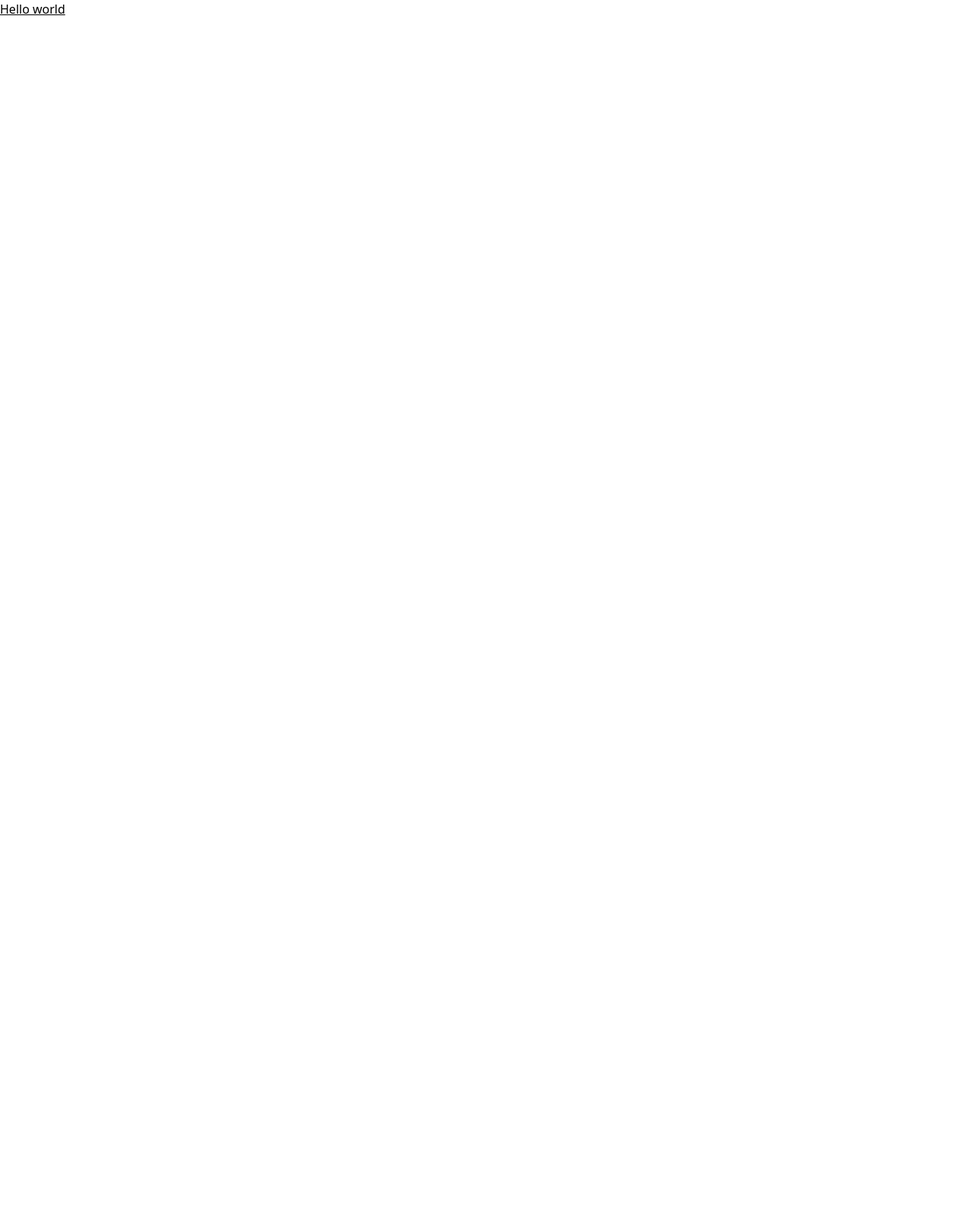
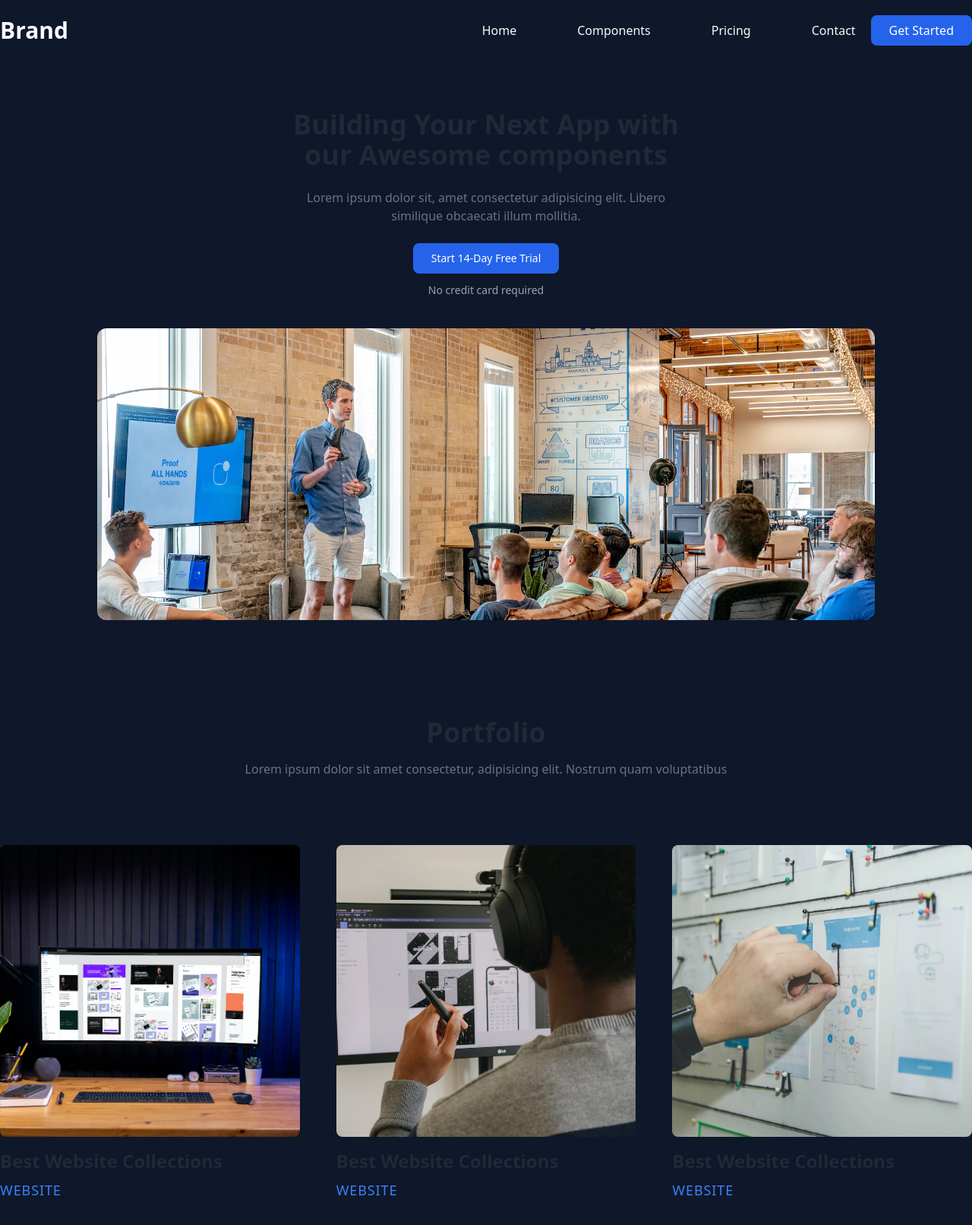
Before and after one commit to mubinanusratullayeva/Brand-tailwindcss, a website: page index.html in a window 1280 px wide. Shown: the whole page at 76% size. Before the commit the page ends 800 px from the top, so only its background shows below. Drawn offline with Linux system fonts and the light colour scheme.

Commit message:
Building Your Next App with our Awesome components/and/Portfolio

```diff
--- a/index.html
+++ b/index.html
@@ -7,7 +7,70 @@
     <title>Document</title>
     <link rel="stylesheet" href="./dist/output.css">
 </head>
-<body>
-        <h1 class="underline">Hello world</h1>
+<body class="bg-slate-900 md:px-0 px-7">
+         <header>
+            <nav class="md:py-0 py-7">
+                <div class="container relative flex justify-between items-center">
+                     <a class="font-bold text-3xl text-slate-50" href="#">Brand</a>
+                     <div class="flex-col md:flex-row absolute top-20 md:static md:flex justify-between items-center">
+                        <ul class="menu md:flex capitalize">
+                            <li class="pb-5 md:py-7">
+                                <a href="#" class="text-slate-50  hover:text-blue-600">Home</a>
+                            </li>
+                            <li class="pb-5 md:py-7">
+                                <a href="#" class="text-slate-50  hover:text-blue-600">components</a>
+                            </li>
+                            <li class="pb-5 md:py-7">
+                                <a href="#" class="text-slate-50  hover:text-blue-600">Pricing</a>
+                            </li>
+                            <li class="pb-5 md:py-7">
+                                <a href="#" class="text-slate-50  hover:text-blue-600">contact</a>
+                            </li>
+                        </ul>
+                        <a class="btn md:ml-5 ml-0" href="#">get started</a>
+                     </div>
+                     <div class="group flex md:hidden flex-col space-y-1">
+                        <span class="bg-white w-6 h-1 rounded-sm group-hover:rotate-45 duration-75"></span>
+                        <span class="bg-white w-6 h-1 rounded-sm group-hover:-rotate-45 group-hover:-translate-y-2"></span>
+                     </div>
+                </div>
+            </nav>
+            <div class="container md:pt-0 pt-60 flex flex-col justify-center items-center space-y-10">
+              <div class="mx-auto max-w-lg pt-16 flex flex-col justify-center items-center">
+                <h1 class="text-3xl font-bold text-gray-800 dark:text-white lg:text-4xl text-center">
+                    Building Your Next App with our Awesome components
+                </h1>
+                <p class="mt-6 text-gray-500 dark:text-gray-300 text-center">
+                    Lorem ipsum dolor sit, amet consectetur adipisicing elit. Libero similique obcaecati illum mollitia.
+                </p>
+                <button href="#" class="mt-6 rounded-lg bg-blue-600 px-6 py-2.5 text-center text-sm font-medium capitalize leading-5 text-white hover:bg-blue-500 focus:outline-none lg:mx-0 lg:w-auto">Start 14-Day Free Trial</button>
+                <p class="mt-3 text-sm text-gray-400">No credit card required</p>
+              </div>
+              <img class="h-96 w-full rounded-xl object-cover lg:w-4/5" src="./img/proof.webp" alt="proof">
+            </div>
+         </header>
+         <main class="container">
+            <section class="pt-32 pb-12">
+                <h2 class="text-center text-3xl font-semibold capitalize text-gray-800 dark:text-white lg:text-4xl">portfolio</h2>
+                <p class="mt-4 text-center text-gray-500 dark:text-gray-300">Lorem ipsum dolor sit amet consectetur, adipisicing elit. Nostrum quam voluptatibus</p>
+                <div class="mt-7 grid grid-cols-1 gap-8 md:grid-cols-2 xl:mt-12 xl:grid-cols-3 xl:gap-12">
+                    <div class="card">
+                        <img class="h-96 w-full rounded-lg object-cover mt-10" src="./img/website.webp" alt="website">
+                        <h2 class="mt-4 text-2xl font-semibold capitalize text-gray-800 dark:text-white">best website collections</h2>
+                        <p class="mt-2 text-lg uppercase tracking-wider text-blue-500 dark:text-blue-400">website</p>
+                     </div>
+                     <div class="card">
+                        <img class="h-96 w-full rounded-lg object-cover mt-10" src="./img/ui-kit.webp" alt="ui kit">
+                        <h2 class="mt-4 text-2xl font-semibold capitalize text-gray-800 dark:text-white">best website collections</h2>
+                        <p class="mt-2 text-lg uppercase tracking-wider text-blue-500 dark:text-blue-400">website</p>
+                     </div>
+                     <div class="card">
+                        <img class="h-96 w-full rounded-lg object-cover mt-10" src="./img/mockup.webp" alt="mockup">
+                        <h2 class="mt-4 text-2xl font-semibold capitalize text-gray-800 dark:text-white">best website collections</h2>
+                        <p class="mt-2 text-lg uppercase tracking-wider text-blue-500 dark:text-blue-400">website</p>
+                     </div>
+                </div>
+            </section>
+         </main>
 </body>
 </html>
--- a/src/input.css
+++ b/src/input.css
@@ -1,3 +1,19 @@
 @tailwind base;
 @tailwind components;
 @tailwind utilities;
+
+.btn{
+    @apply mt-4 block rounded-lg bg-blue-600 px-6 py-2.5 text-center font-medium capitalize leading-5 text-white hover:bg-blue-500 lg:mt-0 md:w-auto;
+}
+
+li{
+    margin: 0 !important;
+}
+
+.menu{
+    @apply md:space-x-20 !important;
+}
+
+.res-btn{
+    @apply max-w-full !important;
+}
--- a/tailwind.config.js
+++ b/tailwind.config.js
@@ -3,6 +3,9 @@ module.exports = {
   content: ["./index.html"],
   theme: {
     extend: {},
+    container:{
+      center: 'auto',
+    }
   },
   plugins: [],
 }
```
Also changed, not shown: dist/output.css, img/mockup.webp (added), img/proof.webp (added), img/ui-kit.webp (added), img/website.webp (added).
